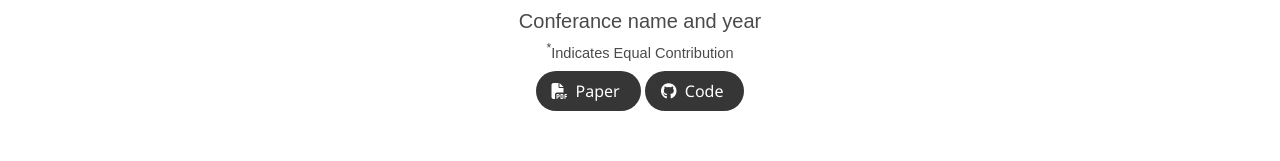
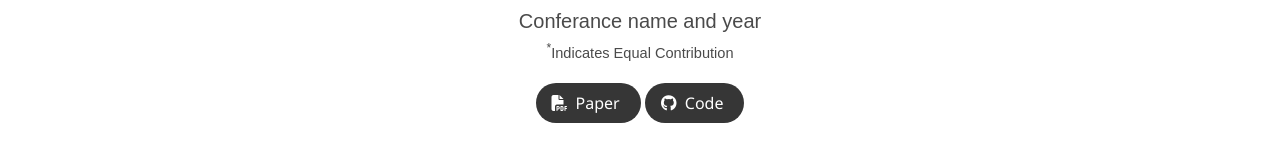
Before and after one commit to YCWangVince/CSCE670_LLMs_meet_Molecular_Search_website, a plain HTML site: page index.html in a window 1280 px wide. Shown: the part 184-345 px from the top of the page. Drawn offline with nearby package versions, Linux system fonts and the light colour scheme; grey boxes are pictures that could not be loaded; some icons are missing; a web font is replaced by a local one.

Commit message:
Update index.html

```diff
--- a/index.html
+++ b/index.html
@@ -69,7 +69,7 @@
                     <span class="eql-cntrb"><small><br><sup>*</sup>Indicates Equal Contribution</small></span>
                   </div>
 
-<!--                   <div class="column has-text-centered">
+                    <div class="column has-text-centered">
                     <div class="publication-links">
                          <!-- Arxiv PDF link -->
 <!--                       <span class="link-block"> -->
```
